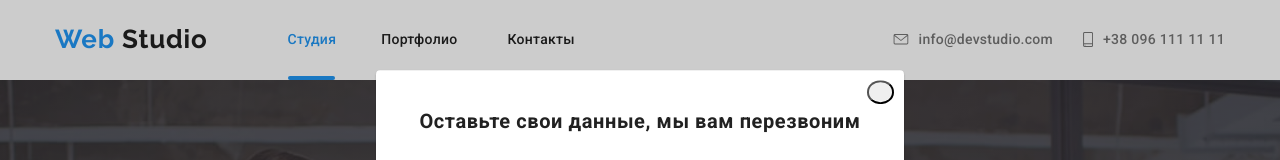
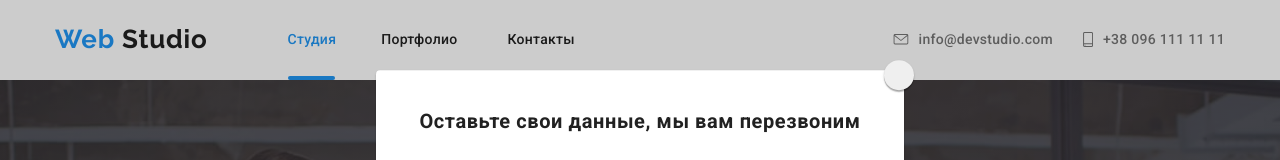
Before and after one commit to Daria-Churkina/goit-markup-hw-06, a plain HTML site: page index.html in a window 1280 px wide. Both pictures are taken after a click on the button "Заказать услугу". Shown: the top 160 px of the page. Drawn offline with nearby package versions, Linux system fonts and the light colour scheme.

Commit message:
Update main.css

```diff
--- a/css/main.css
+++ b/css/main.css
@@ -429,8 +429,14 @@
 
 .close-button {
   position: absolute;
-  top: 10px;
-  right: 10px;
+  top: -10px;
+  right: -10px;
 
+  width: 30px;
+  height: 30px;
+
+  border: none;
   border-radius: 50%;
+  box-shadow: 0px 2px 1px rgba(0, 0, 0, 0.2), 0px 1px 1px rgba(0, 0, 0, 0.14),
+    0px 1px 3px rgba(0, 0, 0, 0.12);
 }
```
